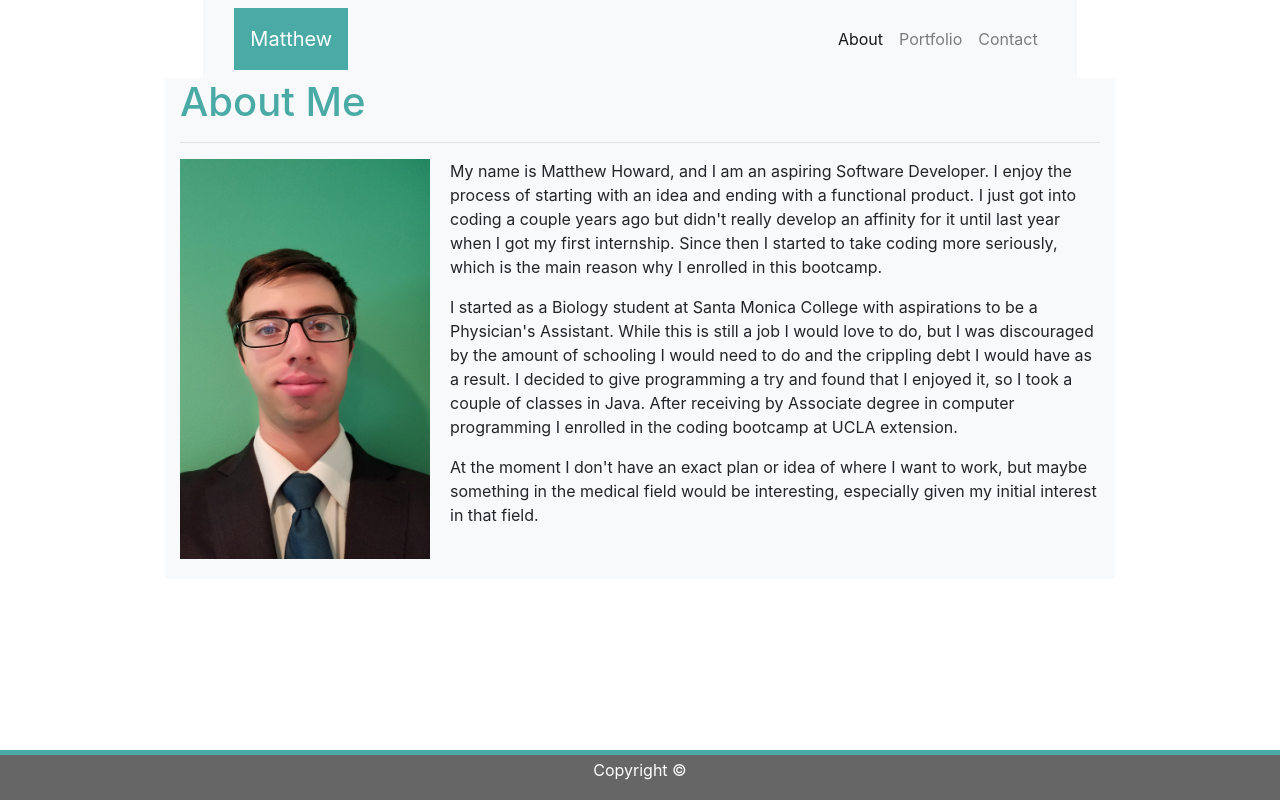
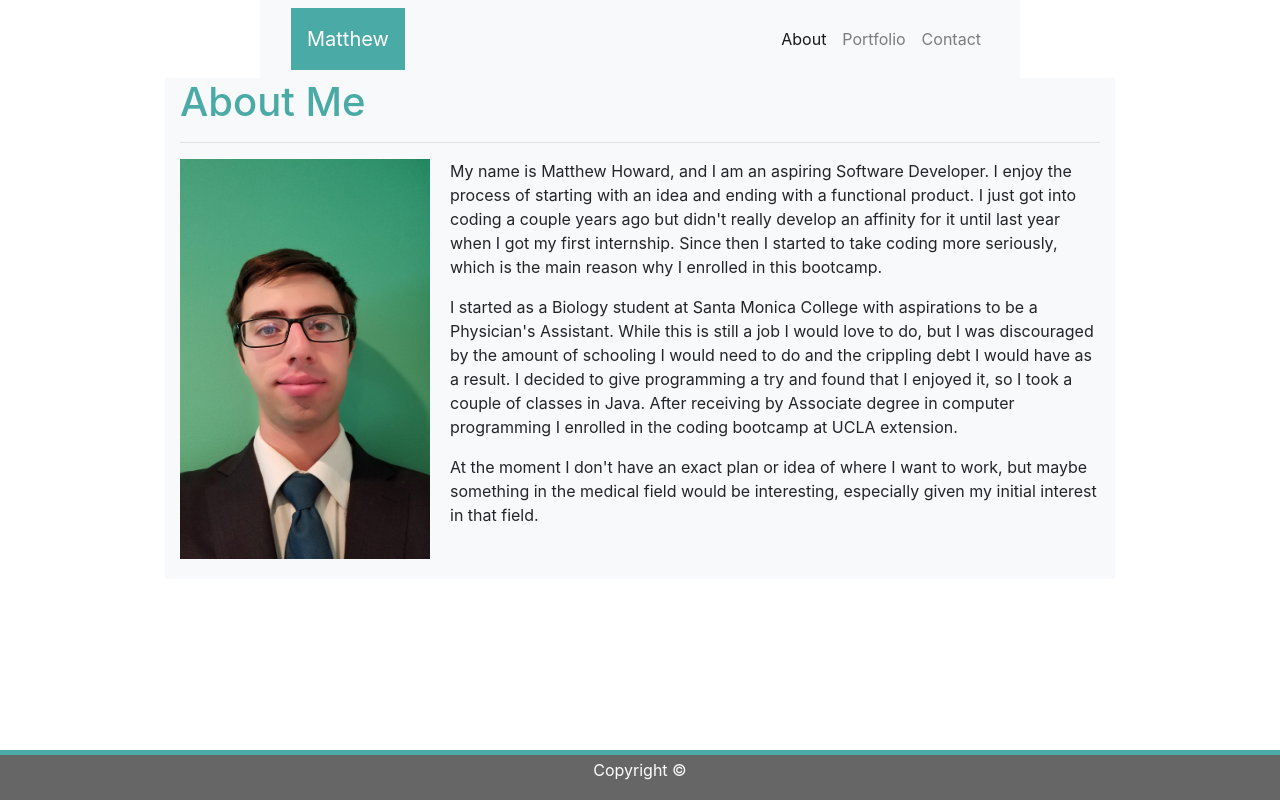
Before and after one commit to poweredhoward/Bootstrap-Portfolio, a plain HTML site: page index.html in a window 1280 px wide. Drawn offline with nearby package versions, Linux system fonts and the light colour scheme.

Commit message:
Fixed container issue

```diff
--- a/index.html
+++ b/index.html
@@ -19,7 +19,7 @@ slight side scrolling for some reason
 
 <body>
 
-
+  <div class = "container">
   <div class = "row">
       <div class = "col-lg-8 bg-light mx-auto">
       <!-- Section 1: Navbar-->
@@ -54,6 +54,7 @@ slight side scrolling for some reason
       </nav>
     </div>
   </div>
+</div>
 
   <div class = "container">
 
```
Also changed, not shown: contact.html (+2 -0 lines), portfolio.html (+2 -1 lines).
